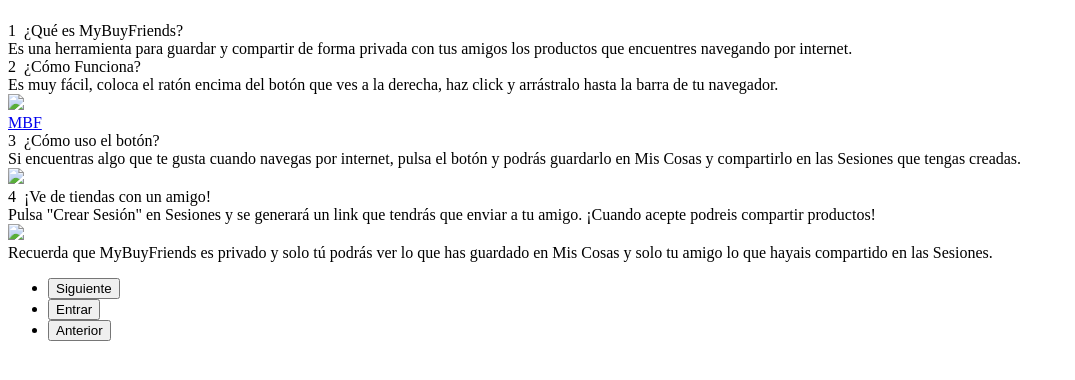
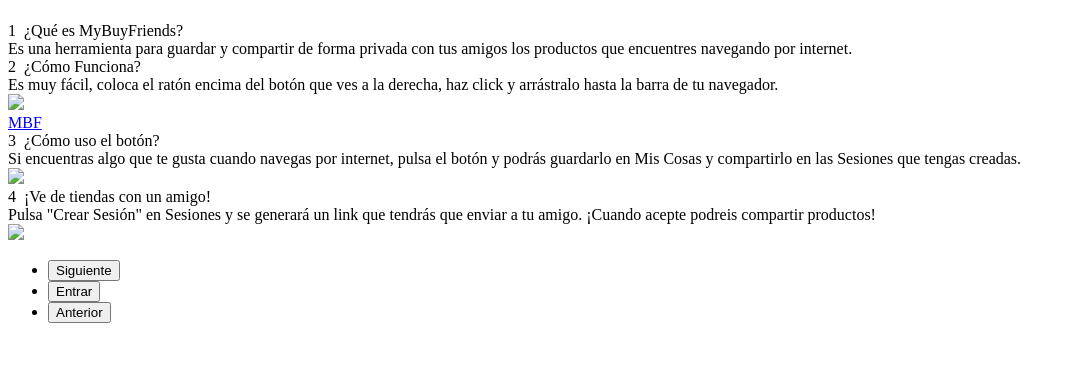
Before and after one commit to nachoweb/mbf-dev, a PHP site: the page made by application/views/register_steps.php in a window 1280 px wide. Shown: the part 58-438 px from the top of the page, without its empty margins (0-1075 px from the left). Run offline with PHP 8.4, Linux system fonts and the light colour scheme; the template is opened without the code that fills it: most values are stand-ins (such as "Sample title", 1, 10 or a date in 2020); data that the repository does not hold is empty; some libraries are stand-ins or nearby versions.

Commit message:
quitar parrafo de steps

```diff
--- a/application/views/register_steps.php
+++ b/application/views/register_steps.php
@@ -151,9 +151,9 @@
 								<img src="<?php echo $site_url;?>/images/register/imagen6.jpg">
 								-->
 								<img src="<?php echo $site_url;?>/images/register/imagen6.jpg">
-								<div class="register-description last-message">
+							<!--	<div class="register-description last-message">
 									Recuerda que MyBuyFriends es privado y solo tú podrás ver lo que has guardado en <span class="bold">Mis Cosas</span> y solo tu amigo lo que hayais compartido en las <span class="bold">Sesiones</span>.
-								</div>
+								</div>-->
 							</div>
 						</section> <!-- END ITEM 4 -->
 					</section>  <!-- END slider -->
--- a/application/views/steps_inside.php
+++ b/application/views/steps_inside.php
@@ -80,9 +80,9 @@
 								<img src="<?php echo $site_url;?>/images/register/imagen6.jpg">
 								-->
 								<img src="<?php echo $site_url;?>/images/register/imagen6.jpg">
-								<div class="register-description last-message">
+							<!--	<div class="register-description last-message">
 									Recuerda que MyBuyFriends es privado y solo tú podrás ver lo que has guardado en <span class="bold">Mis Cosas</span> y solo tu amigo lo que hayais compartido en las <span class="bold">Sesiones</span>.
-								</div>
+								</div>-->
 							</div>
 						</section> <!-- END ITEM 4 -->
 					</section>  <!-- END slider -->
```
